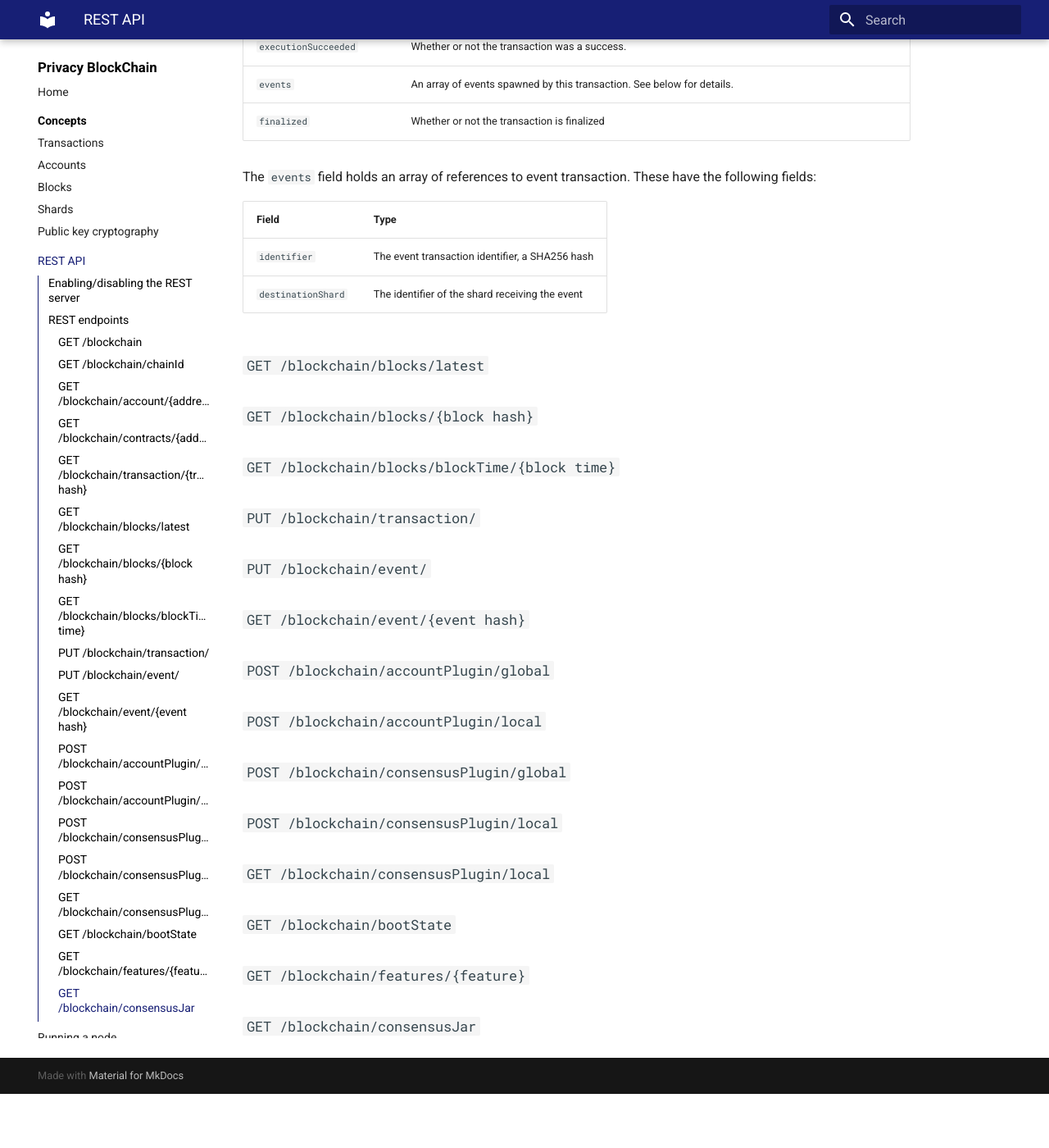
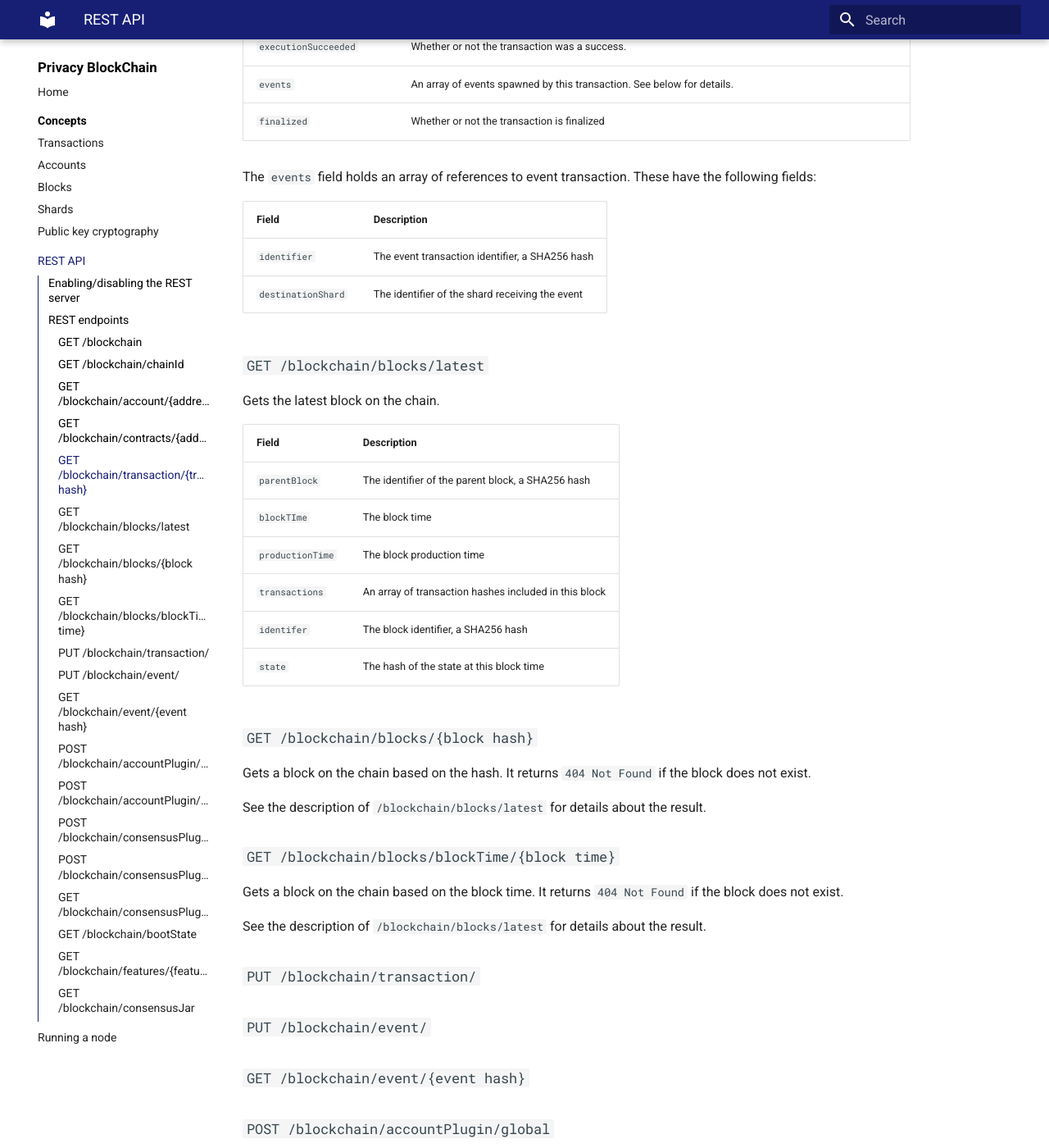
Before and after one commit to 0xSero/partisia-docs, an MkDocs documentation site: the page built from docs/rest.md, in a window 1280 px wide and 1400 px high, scrolled down 2544 px. Shown: the whole window at 82% size. Built offline with MkDocs 1.6.1 and Material for MkDocs 9.7.7, drawn with Linux system fonts in a browser that asks for light colours; a script that is not in the unit is left out; before the commit the page ends 3878 px from its top, so only the background shows below that; some of the changed text lies outside the part shown.

Commit message:
Description of block

`````diff
--- a/docs/rest.md
+++ b/docs/rest.md
@@ -77,7 +77,7 @@ An example result:
 }
 ````
 
-| Field | Type |
+| Field | Description |
 |-------|------|
 | `type`    | One of: `SYSTEM`, `PUBLIC` or `ZERO_KNOWLEDGE`. |
 | `owner`   | Account address |
@@ -91,7 +91,7 @@ An example result:
 This method gets the transaction for the given hash. If no transaction is found it returns a `404 Not Found`.
 
 
-| Field | Type |
+| Field | Description |
 |-------|------|
 | `transactionPayload`    | The payload of the transaction, BASE64 encoded. |
 | `block`   | The block identifier, a SHA256 hash |
@@ -105,19 +105,38 @@ This method gets the transaction for the given hash. If no transaction is found
 
 The `events` field holds an array of references to event transaction. These have the following fields:
 
-| Field | Type |
+| Field | Description |
 |-------|------|
 | `identifier`   | The event transaction identifier, a SHA256 hash |
 | `destinationShard`   | The identifier of the shard receiving the event |
 
 
+### `GET  /blockchain/blocks/latest`
+
+Gets the latest block on the chain.
 
 
+| Field | Description |
+|-------|------|
+| `parentBlock`   | The identifier of the parent block, a SHA256 hash |
+| `blockTIme`   | The block time |
+| `productionTime`   | The block production time |
+| `transactions`   | An array of transaction hashes included in this block |
+| `identifer` | The block identifier, a SHA256 hash |
+| `state` | The hash of the state at this block time |
 
-### `GET  /blockchain/blocks/latest`
+
 ### `GET  /blockchain/blocks/{block hash}`
+
+Gets a block on the chain based on the hash. It returns `404 Not Found` if the block does not exist.
+
+See the description of `/blockchain/blocks/latest` for details about the result.
+
 ### `GET  /blockchain/blocks/blockTime/{block time}`
 
+Gets a block on the chain based on the block time. It returns `404 Not Found` if the block does not exist.
+
+See the description of `/blockchain/blocks/latest` for details about the result.
 
 ### `PUT  /blockchain/transaction/`
 
`````
